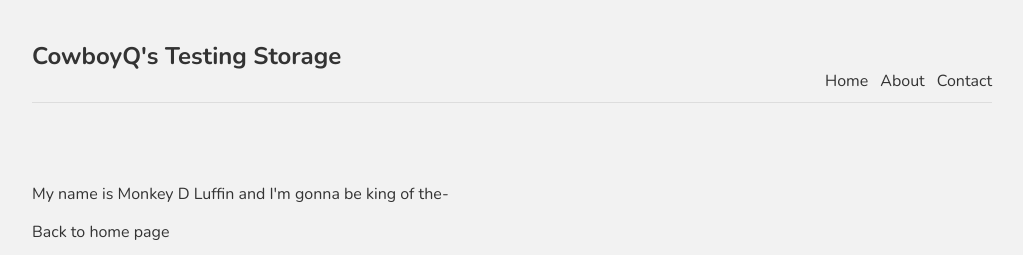
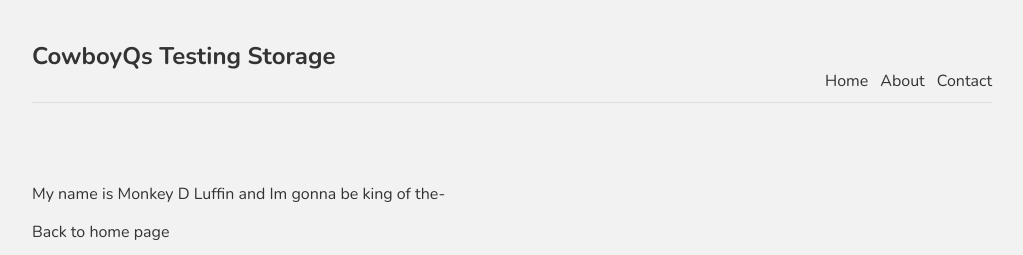
Before and after one commit to CowboyQ/cpplearningsite, a Next.js app: page /about in a window 1280 px wide. Shown: the top 255 px of the page, without its empty margins (128-1151 px from the left). Built offline with nearby package versions, Linux system fonts and the light colour scheme.

Commit message:
ErrorFixPercent

```diff
--- a/components/Navbar.js
+++ b/components/Navbar.js
@@ -4,7 +4,7 @@ const Navbar = () => {
     return(
         <nav>
             <div className="logo">
-                <h1>CowboyQ's Testing Storage</h1>
+                <h1>CowboyQs Testing Storage</h1>
             </div>
             <div className="nav_elements">
                 <Link href="/">
--- a/components/lectureComponents/LectureProgressBar.js
+++ b/components/lectureComponents/LectureProgressBar.js
@@ -34,7 +34,7 @@ const LectureProgressBar = (props) => {
             <Timeline style={{display: "block", position: "absolute", top: 5 + 'em', left: 50 + 'em'}} sx={{transform: "rotate(-90deg)"}}>
                 {
                     info.map(information => (
-                        <TimelineItem>
+                        <TimelineItem key={information.postNo}>
                             <TimelineSeparator>
                             <TimelineDot />
                             <TimelineConnector />
--- a/pages/404.js
+++ b/pages/404.js
@@ -1,6 +1,7 @@
 import Link from "next/link";
 import { useEffect } from "react";
 import { useRouter } from "next/router"
+import Layout from "../components/Layout"
 
 const NotFound = () => {
     const router = useRouter();
--- a/pages/about.js
+++ b/pages/about.js
@@ -5,7 +5,7 @@ const About = () => {
     return(
         <Layout>
             <div>
-                <p>My name is Monkey D Luffin and I'm gonna be king of the-</p>
+                <p>My name is Monkey D Luffin and Im gonna be king of the-</p>
                 <Link href = "/">
                     Back to home page
                 </Link>
```
